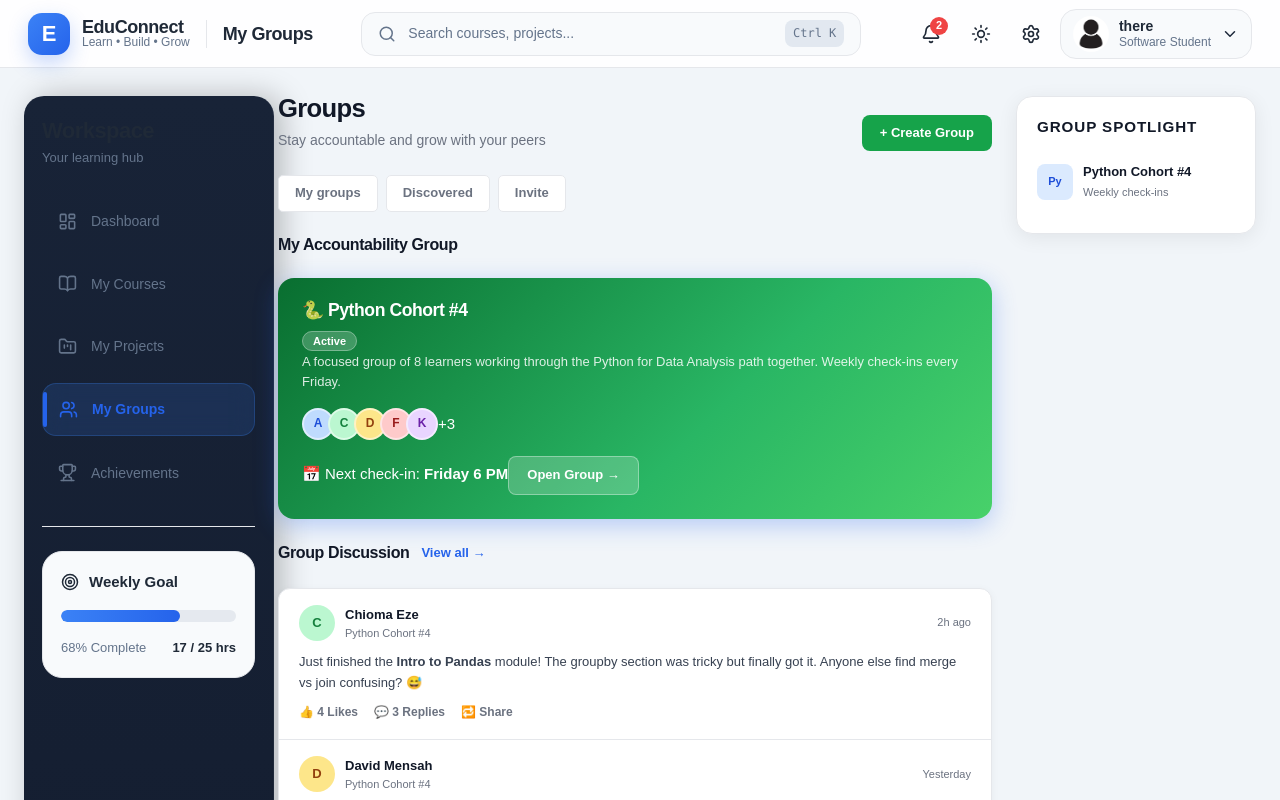
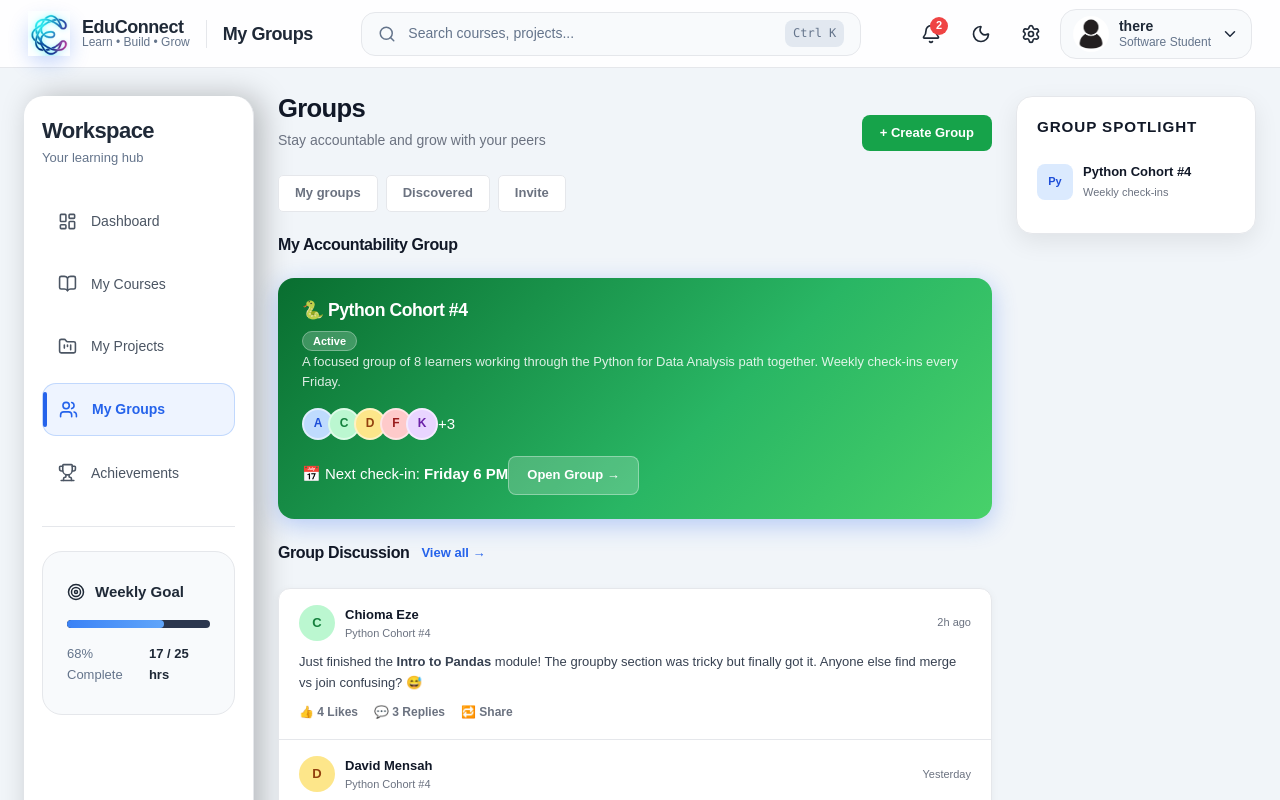
Before and after one commit to PeachyDevs/Educonnect, a React (Vite) app: page /groups in a window 1280 px wide. Shown: the top 800 px of the page. Built offline with nearby package versions, Linux system fonts and the light colour scheme.

Commit message:
feat: update Achievements and Navbar components to improve theme handling and UI consistency

```diff
--- a/src/App.jsx
+++ b/src/App.jsx
@@ -56,7 +56,13 @@ export default function App() {
           path="/groups"
           element={<Groups currentTheme={theme} onThemeChange={setTheme} />}
         />
-        <Route path="/achievements" element={<Achievements />} />
+        <Route
+          path="/achievements"
+          element={
+            <Achievements currentTheme={theme} onThemeChange={setTheme} />
+          }
+        />
+
         <Route
           path="/profile"
           element={<Profile currentTheme={theme} onThemeChange={setTheme} />}
--- a/src/components/Navbarapp.jsx
+++ b/src/components/Navbarapp.jsx
@@ -2,6 +2,7 @@ import { useState, useEffect, useRef } from "react";
 import { Link, useNavigate, useLocation } from "react-router-dom";
 import { Search, ChevronDown, Sun, Moon, X, LogOut } from "lucide-react";
 import profileImage from "../../images/eeh.jpg";
+import logo from "../../images/E.png";
 import { Shield, Bell, Palette, Settings, UserCircle } from "lucide-react";
 
 const previewNotifications = [
@@ -66,6 +67,7 @@ const searchSuggestions = [
 ];
 
 export default function NavbarApp({ currentTheme, onThemeChange }) {
+  // ...
   const [notificationOpen, setNotificationOpen] = useState(false);
   const [profileOpen, setProfileOpen] = useState(false);
   const [settingsOpen, setSettingsOpen] = useState(false);
@@ -141,10 +143,8 @@ export default function NavbarApp({ currentTheme, onThemeChange }) {
     s.label.toLowerCase().includes(searchQuery.toLowerCase()),
   );
 
-  const toggleTheme = () => {
-    if (typeof onThemeChange === "function") {
-      onThemeChange(currentTheme === "dark" ? "light" : "dark");
-    }
+  const handleThemeToggle = () => {
+    onThemeChange(currentTheme === "dark" ? "light" : "dark");
   };
 
   return (
@@ -153,7 +153,9 @@ export default function NavbarApp({ currentTheme, onThemeChange }) {
         {/* Left */}
         <div className="navbar-left">
           <Link to="/dashboard" className="logo-link">
-            <div className="logo-circle">E</div>
+            <div className="logo-circle">
+              <img src={logo} alt="EduConnect" />
+            </div>
             <div className="logo-text">
               <h2>EduConnect</h2>
               <span>Learn • Build • Grow</span>
@@ -230,8 +232,9 @@ export default function NavbarApp({ currentTheme, onThemeChange }) {
           </div>
 
           {/* Theme */}
-          <button className="icon-btn" onClick={toggleTheme}>
-            {currentTheme === "dark" ? <Moon size={20} /> : <Sun size={20} />}
+          {/* Theme toggle */}
+          <button className="icon-btn" onClick={handleThemeToggle}>
+            {currentTheme === "dark" ? <Sun size={20} /> : <Moon size={20} />}
           </button>
 
           {/* Settings */}
--- a/src/dashboard.css
+++ b/src/dashboard.css
@@ -158,6 +158,7 @@
     background: var(--navbar-bg);
     border-bottom: 1px solid var(--navbar-border);
     backdrop-filter: blur(18px);
+    -webkit-backdrop-filter: blur(18px);
     transition: 0.3s ease;
   }
 
@@ -690,6 +691,31 @@
     animation: fadeUp 0.55s ease forwards;
   }
 
+  .card,
+  .trending {
+    box-shadow: 0 8px 24px rgba(0, 0, 0, 0.08);
+  }
+
+  .card,
+  .path-card,
+  .milestone,
+  .group-card,
+  .trending,
+  .summary-card,
+  .achievement-card {
+    transition: all 0.25s ease;
+  }
+
+  .card:hover,
+  .path-card:hover,
+  .milestone:hover,
+  .group-card:hover,
+  .trending:hover,
+  .summary-card:hover,
+  .achievement-card:hover {
+    transform: translateY(-4px);
+  }
+
   .menu {
     animation-delay: 0.1s;
   }
@@ -857,7 +883,7 @@
 =================================================== */
 
   .sidebar {
-    width: 250px;
+    width: 230px;
     min-height: calc(100vh - 68px);
     display: flex;
     flex-direction: column;
@@ -1000,8 +1026,7 @@
 =================================================== */
 
   .goal-card {
-    padding: 18px;
-
+    padding: 28px 24px;
     border-radius: 20px;
 
     background: var(--search-bg);
@@ -1042,11 +1067,11 @@
   .progress-bar {
     width: 100%;
 
-    height: 12px;
-
-    background: rgba(148, 163, 184, 0.2);
+    height: 8px;
 
     border-radius: 999px;
+
+    background: #2b364e;
 
     overflow: hidden;
   }
@@ -1056,7 +1081,7 @@
 
     border-radius: 999px;
 
-    background: linear-gradient(90deg, #3b82f6, #2563eb);
+    background: linear-gradient(90deg, #3b82f6, #60a5fa);
 
     transition: width 0.5s ease;
   }
@@ -1091,6 +1116,24 @@
 
   [data-theme="dark"] .menu-item.active::before {
     background: #60a5fa;
+  }
+
+  [data-theme="light"] .sidebar {
+    background: #ffffff;
+    border-right: 1px solid #e5e7eb;
+  }
+
+  [data-theme="light"] .menu-item {
+    color: #4b5563;
+  }
+
+  [data-theme="light"] .menu-item.active {
+    background: #eef4ff;
+    color: #2563eb;
+  }
+
+  [data-theme="light"] .menu-item:hover {
+    background: #f5f7fb;
   }
 
   /* ===================================================
@@ -1310,6 +1353,13 @@
     background: var(--blue-dark);
   }
 
+  button {
+    transition: 0.25s;
+  }
+
+  button:hover {
+    transform: translateY(-2px);
+  }
   /* ─────────────────────────────────────────────────────
    8. SEARCH (Smart Search Bar)
 ───────────────────────────────────────────────────── */
@@ -1436,7 +1486,7 @@
       #538fee 60%,
       #60a5fa 100%
     );
-    border-radius: var(--radius-lg);
+    border-radius: 24px;
     padding: 28px;
     color: #fff;
     display: flex;
@@ -1660,7 +1710,8 @@
   .right-panel {
     align-self: start;
     position: sticky;
-    top: calc(var(--nav-h) + 16px);
+
+    top: 95px;
   }
 
   .trend-item {
--- a/src/pages/Achievements.jsx
+++ b/src/pages/Achievements.jsx
@@ -4,7 +4,7 @@ import Sidebar from "../../src/components/Sidebar.jsx";
 export default function Achievements({ currentTheme, onThemeChange }) {
   return (
     <>
-      <Navbar currentTheme={currentTheme} toggleTheme={onThemeChange} />
+      <Navbar currentTheme={currentTheme} onThemeChange={onThemeChange} />
       <div className="container">
         <Sidebar />
         <main className="main-content">
--- a/src/pages/Dashboard.jsx
+++ b/src/pages/Dashboard.jsx
@@ -1,4 +1,4 @@
-import Navbar from "../components/Navbarapp.jsx";
+import Navbarapp from "../components/Navbarapp.jsx";
 import Sidebar from "../../src/components/Sidebar.jsx";
 import { useEffect, useState } from "react";
 import { useNavigate } from "react-router-dom";
@@ -35,7 +35,7 @@ export default function Dashboard({ currentTheme, onThemeChange }) {
 
   return (
     <>
-      <Navbar currentTheme={currentTheme} toggleTheme={onThemeChange} />
+      <Navbarapp currentTheme={currentTheme} onThemeChange={onThemeChange} />
       <div className="container">
         <Sidebar />
         <main className="main-content">
--- a/src/pages/Settings.jsx
+++ b/src/pages/Settings.jsx
@@ -108,7 +108,7 @@ export default function Settings({ currentTheme, onThemeChange }) {
 
   return (
     <>
-      <Navbar currentTheme={currentTheme} toggleTheme={onThemeChange} />
+      <Navbar currentTheme={currentTheme} onThemeChange={onThemeChange} />
       <div
         className={`settings-container ${activeTab ? "split-view" : "centered-view"}`}
       >
```
